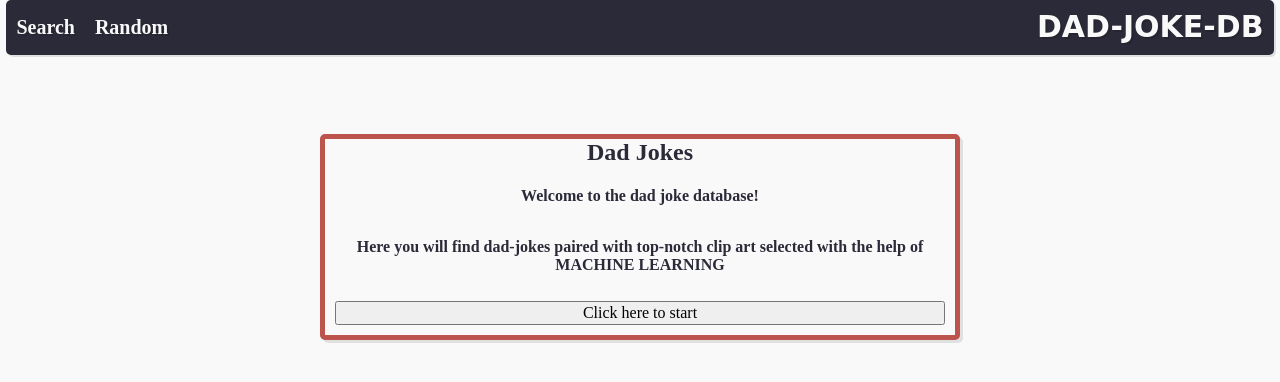
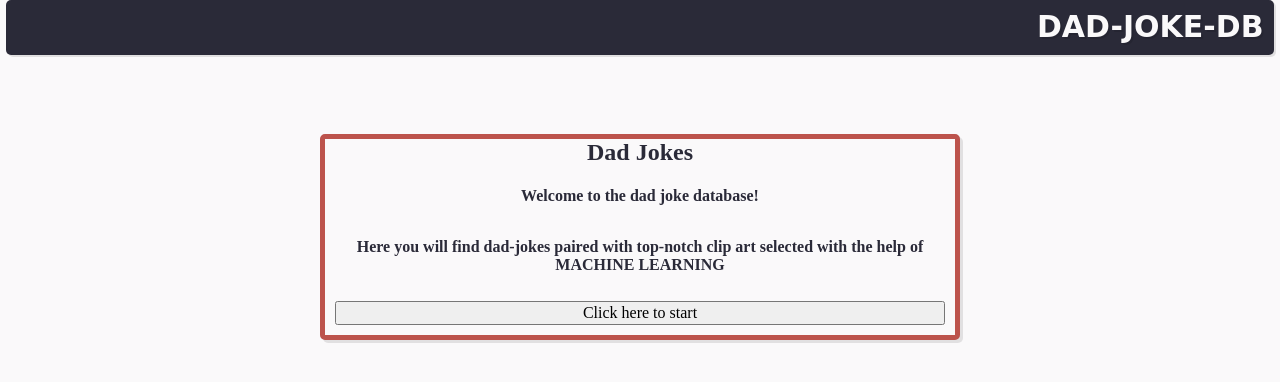
Before and after one commit to marcuses101/dad-jokes, a website: page index.html in a window 1280 px wide. Drawn offline with nearby package versions, Linux system fonts and the light colour scheme.

Commit message:
comment out inactive links

```diff
--- a/index.html
+++ b/index.html
@@ -10,8 +10,8 @@
 <body>
     <nav>
         <ul>
-            <li><a href="#">Search</a></li>
-            <li><a href="#">Random</a></li>
+            <!-- <li><a href="#">Search</a></li>
+            <li><a href="#">Random</a></li> -->
         </ul>
         <h1><a href="">DAD-JOKE-DB</a></h1>
     </nav>
```
